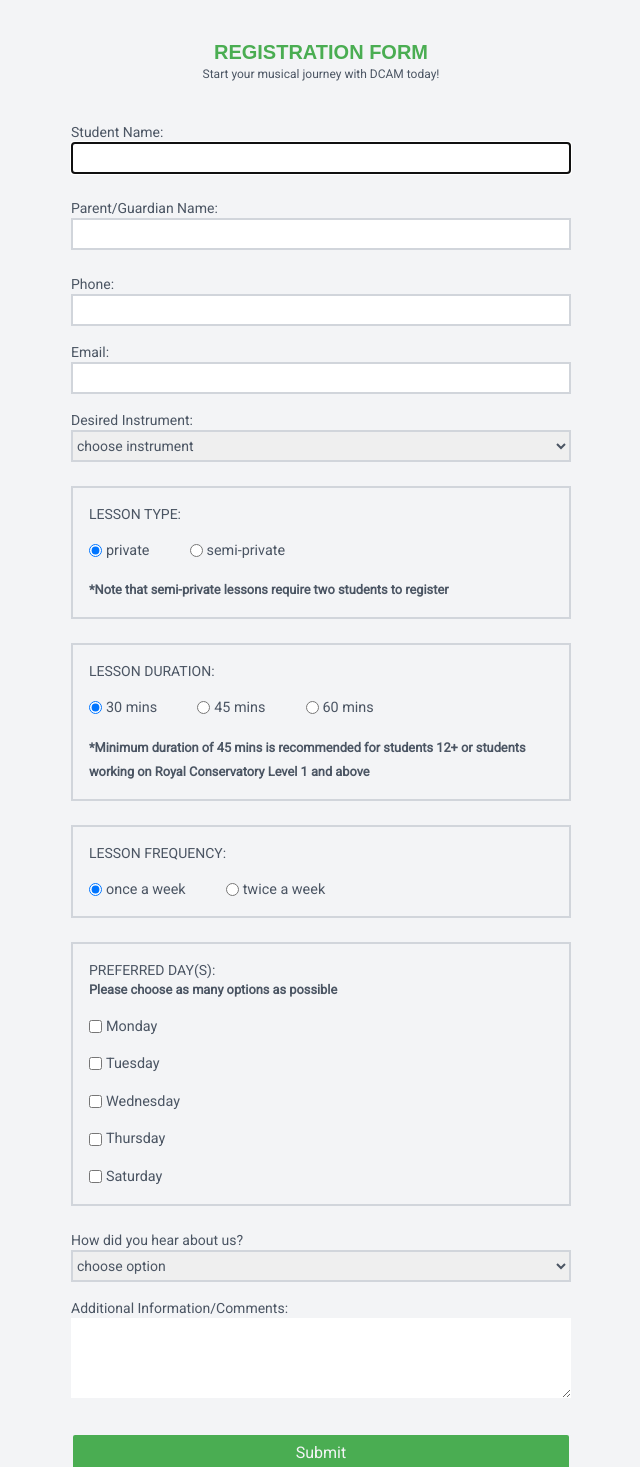
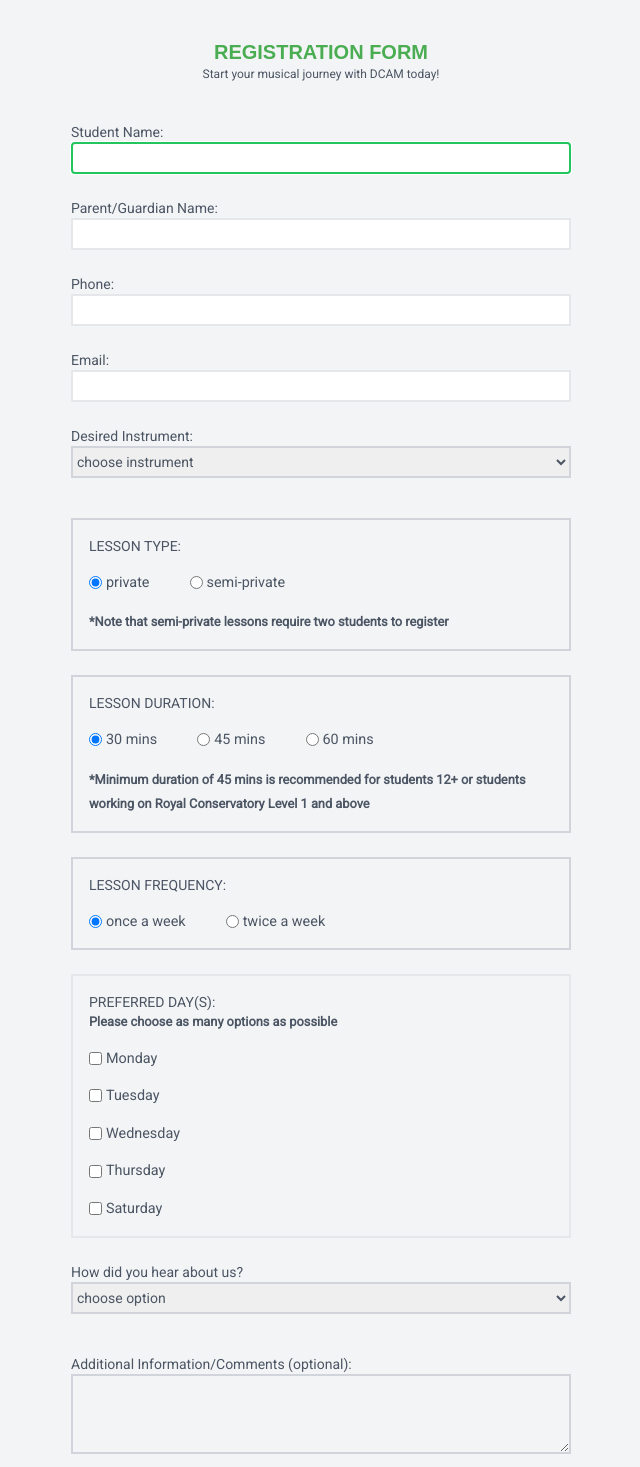
Before and after one commit to tbabyuk/DCAM-2023-NextJS, a Next.js app: page /register in a window 1280 px wide. Shown: the part 320-1787 px from the top of the page, without its empty margins (319-959 px from the left). Built offline with nearby package versions, Linux system fonts and the light colour scheme; a web font is replaced by a local one.

Commit message:
re-did register form validation to match that of teacher application form

```diff
--- a/app/(pages)/register/RegisterForm.jsx
+++ b/app/(pages)/register/RegisterForm.jsx
@@ -1,34 +1,52 @@
 "use client"
 
 
-import { useState } from "react"
+import { useState, useEffect } from "react"
 
 
 export const RegisterForm = () => {
 
+  const [firstPageLoad, setFirstPageLoad] = useState(false)
   const [studentName, setStudentName] = useState("")
+  const [studentNameError, setStudentNameError] = useState(null)
+  const [studentNameValid, setStudentNameValid] = useState(false)
+
   const [parentName, setParentName] = useState("")
+  const [parentNameError, setParentNameError] = useState(null)
+  const [parentNameValid, setParentNameValid] = useState(false)
+
   const [phone, setPhone] = useState("")
+  const [phoneError, setPhoneError] = useState(null)
+  const [phoneValid, setPhoneValid] = useState(false)
+
   const [email, setEmail] = useState("")
+  const [emailError, setEmailError] = useState(null)
+  const [emailValid, setEmailValid] = useState(false)
+
   const [instrument, setInstrument] = useState("choose instrument")
+  const [instrumentError, setInstrumentError] = useState(null)
+  const [instrumentValid, setInstrumentValid] = useState(false)
+
   const [lessonType, setLessonType] = useState("private")
+
   const [lessonDuration, setLessonDuration] = useState("30")
   const [lessonFrequency, setLessonFrequency] = useState("once-a-week")
-  const [lessonDays, setLessonDays] = useState({
+
+  const [preferredDays, setPreferredDays] = useState({
     "monday": false,
     "tuesday": false,
     "wednesday": false,
     "thursday": false,
     "saturday": false
   })
+  const [preferredDaysError, setPreferredDaysError] = useState(null)
+  const [preferredDaysValid, setPreferredDaysValid] = useState(false)
+
   const [source, setSource] = useState("choose option")
+  const [sourceError, setSourceError] = useState(null)
+  const [sourceValid, setSourceValid] = useState(false)
+
   const [comments, setComments] = useState("")
-
-
-  const handleLessonDays = (day) => {
-    setLessonDays({...lessonDays, [day]: !lessonDays[day]})
-  }
-
 
   const [submitting, setSubmitting] = useState(false)
   const [showSuccessResponse, setShowSuccessResponse] = useState(false)
@@ -36,9 +54,124 @@ export const RegisterForm = () => {
 
 
 
+  const handleStudentName = (input) => {
+
+    setStudentName(input)
+    const studentNameRegex = /^[a-zA-Z ]{3,40}$/
+    const studentNamePass = studentNameRegex.test(input)
+    if(!studentNamePass) {
+        setStudentNameError("Student name must be at least 3 characters long")
+        setStudentNameValid(false)
+    } else {
+        setStudentNameError(null)
+        setStudentNameValid(true)
+    }
+  }
+
+  const handleParentName = (input) => {
+
+    setParentName(input)
+    const parentNameRegex = /^[a-zA-Z ]{3,40}$/
+    const parentNamePass = parentNameRegex.test(input)
+    if(!parentNamePass) {
+        setParentNameError("Parent name must be at least 3 characters long")
+        setParentNameValid(false)
+    } else {
+        setParentNameError(null)
+        setParentNameValid(true)
+    }
+  }
+
+  const handlePhone = (input) => {
+    // update state with phone input
+    setPhone(input)
+    // validate phone input
+    const phoneRegex = /^[\d\s()-]{10,20}$/
+    const phonePass = phoneRegex.test(input)
+    if(!phonePass) {
+        setPhoneError("Phone number can only contain numbers, '()' or '-' and be at least 10 characters long")
+        setPhoneValid(false)
+    } else {
+        setPhoneError(null)
+        setPhoneValid(true)
+    }
+  }
+
+  const handleEmail = (input) => {
+    // update state with email input
+    setEmail(input)
+    // validate email input
+    const emailRegex = /^[a-zA-Z0-9._%+-]+@[a-zA-Z0-9.-]+\.[a-zA-Z]{2,}$/
+    const emailPass = emailRegex.test(input)
+    if(!emailPass) {
+        setEmailError("Please enter a valid email")
+        setEmailValid(false)
+    } else {
+        setEmailError(null)
+        setEmailValid(true)
+    }
+  }
+
+  const handleInstrument = (instrument) => {
+    setInstrument(instrument)
+    setInstrumentError(null)
+    setInstrumentValid(true)
+  }
+
+  const handlePreferredDays = (day) => {
+      setPreferredDays((prevDays) => ({
+          ...prevDays,
+          [day]: !prevDays[day]
+      }))
+  }
+
+  const handleSource = (source) => {
+    setSource(source)
+    setSourceError(null)
+    setSourceValid(true)
+  }
+
+  const handleComments = (comments) => {
+    setComments(comments)
+}
+
+
   const handleSubmit = async (e) => {
 
     e.preventDefault()
+
+    if(!studentName) {
+        setStudentNameError("Please enter student name")
+    }
+    if(!parentName) {
+        setParentNameError("Please enter parent name")
+    }
+    if(!phone) {
+        setPhoneError("Please enter your phone number")
+    }
+    if(!email) {
+        setEmailError("Please enter your email address")
+    }
+    if(!instrumentValid) {
+        setInstrumentError("Please indicate what instrument you would like to learn")
+    }
+
+    const preferredDaysValues = Object.values(preferredDays)
+    if(!preferredDaysValues.includes(true)) {
+        setPreferredDaysError("Please indicate day(s) you would prefer for your lessons")
+        setPreferredDaysValid(false)
+    } else {
+        setPreferredDaysError(null)
+        setPreferredDaysValid(true)
+    }
+
+    if(!sourceValid) {
+        setSourceError("Please indicate how you heard about us")
+    }
+
+
+    if(studentNameValid && parentNameValid && phoneValid && emailValid && instrumentValid && preferredDaysValid && sourceValid) {
+
         setSubmitting(true)
         const response = await fetch("/api/register", {
         method: "POST",
@@ -54,12 +187,11 @@ export const RegisterForm = () => {
             lessonType,
             lessonDuration,
             lessonFrequency,
-            lessonDays,
+            preferredDays,
             source,
             comments: comments.trim()
         })
     })
-
 
     if(response.status === 200) {
         console.log("status is:", response.status)
@@ -75,21 +207,42 @@ export const RegisterForm = () => {
         setShowErrorResponse(true)
     }
 
+        // FOR TESTING
 
         // console.log(
         //     "student name:", studentName,
         //     "parent name:", parentName,
         //     "phone:", phone,
         //     "email:", email,
-    //     "instrument", instrument,
-    //     "lesson type", lessonType,
-    //     "lesson duration", lessonDuration,
+        //     "instrument:", instrument,
+        //     "lesson type:", lessonType,
+        //     "lesson duration:", lessonDuration,
         //     "lesson frequency:", lessonFrequency,
-    //     "preferred days:", lessonDays,
+        //     "preferred day(s):", preferredDays,
         //     "source:", source,
         //     "comments:", comments
         // )
     }
+  }
+
+
+  useEffect(() => {
+    setFirstPageLoad(true)
+  }, [])
+
+  useEffect(() => {
+    if(!firstPageLoad) {
+        return
+    }
+    const preferredDaysValues = Object.values(preferredDays)
+    if(!preferredDaysValues.includes(true)) {
+        setPreferredDaysError("Please indicate day(s) you would prefer for your lessons")
+        setPreferredDaysValid(false)
+    } else {
+        setPreferredDaysError(null)
+        setPreferredDaysValid(true)
+    }
+  }, [preferredDays])
 
   return (
         <>
@@ -106,50 +259,50 @@ export const RegisterForm = () => {
                 <h2 className="text-center font-bold text-xl text-regGreen">REGISTRATION FORM</h2>
                 <p className="text-xs text-center mb-10">Start your musical journey with DCAM today!</p>
 
-                <label className="mb-6">
+                <label className="mb-1">
                     <span className="block text-sm">Student Name:</span>
                     <input
                         type="text"
-                        className="w-full h-8 border-2 border-gray-300 ps-2 text-sm"
+                        className={`w-full h-8 border-2 ${studentNameValid && "border-green-500"} ${studentNameError ? "border-red-500 outline-red-500" : "outline-green-500"} ps-2 text-sm`}
+                        onChange={(e) => handleStudentName(e.target.value)}
+                        value={studentName}
                         autoFocus
-                        required
-                        onChange={(e) => setStudentName(e.target.value)}
-                        value={studentName}
                     />
+                    <span className={`text-[0.8rem] text-right text-red-500 h-[20px] block`}>{studentNameError && studentNameError}</span>
                 </label>
-                <label className="mb-6">
+                <label className="mb-1">
                     <span className="block text-sm">Parent/Guardian Name:</span>
                     <input
                         type="text"
-                        className="w-full h-8 border-2 border-gray-300 ps-2 text-sm"
-                        required
-                        onChange={(e) => setParentName(e.target.value)}
+                        className={`w-full h-8 border-2 ${parentNameValid && "border-green-500"} ${parentNameError ? "border-red-500 outline-red-500" : "outline-green-500"} ps-2 text-sm`}
+                        onChange={(e) => handleParentName(e.target.value)}
                         value={parentName}
                     />
+                    <span className={`text-[0.8rem] text-right text-red-500 h-[20px] block`}>{parentNameError && parentNameError}</span>
                 </label>
-                <label className="mb-4">
+                <label className="mb-1">
                     <span className="block text-sm">Phone:</span>
                     <input
                         type="tel"
-                        className="w-full h-8 border-2 border-gray-300 ps-2 text-sm"
-                        required
-                        onChange={(e) => setPhone(e.target.value)}
+                        className={`w-full h-8 border-2 ${phoneValid && "border-green-500"} ${phoneError ? "border-red-500 outline-red-500" : "outline-green-500"} ps-2 text-sm`}
+                        onChange={(e) => handlePhone(e.target.value)}
                         value={phone}
                     />
+                    <span className={`text-[0.8rem] text-right text-red-500 h-[20px] block`}>{phoneError && phoneError}</span>
                 </label>
-                <label className="mb-4">
+                <label className="mb-1">
                     <span className="block text-sm">Email:</span>
                     <input
                         type="email"
-                        className="w-full h-8 border-2 border-gray-300 ps-2 text-sm"
-                        required
-                        onChange={(e) => setEmail(e.target.value)}
+                        className={`w-full h-8 border-2 ${emailValid && "border-green-500"} ${emailError ? "border-red-500 outline-red-500" : "outline-green-500"} ps-2 text-sm`}
+                        onChange={(e) => handleEmail(e.target.value)}
                         value={email}
                     />
+                    <span className={`text-[0.8rem] text-right text-red-500 h-[20px] block`}>{emailError && emailError}</span>
                 </label>
-                <label className="mb-6">
+                <label className="mb-1">
                     <span className="block text-sm">Desired Instrument:</span>
-                    <select className="w-full h-8 border-2 border-gray-300 text-sm" value={instrument} onChange={(e) => {setInstrument(e.target.value)}} required>
+                    <select className={`w-full h-8 border-2 ${instrumentValid && "border-green-500 outline-green-500"} ${instrumentError ? "border-red-500" : "border-gray-300"} text-sm`} value={instrument} onChange={(e) => {handleInstrument(e.target.value)}} required>
                         <option value="choose instrument" disabled>choose instrument</option>
                         <option value="piano">piano</option>
                         <option value="guitar">guitar</option>
@@ -161,6 +314,7 @@ export const RegisterForm = () => {
                         <option value="theory">music for toddlers</option>
                         {/* <option value="theory">intro to music</option> */}
                     </select>
+                    <span className={`mb-4 text-[0.8rem] text-right text-red-500 h-[20px] block`}>{instrumentError && instrumentError}</span>
                 </label>
                 {/* LESSON TYPE: PRIVATE OR SEMI-PRIVATE */}
                 <div className="mb-6 border-2 border-gray-300 p-4">
@@ -203,28 +357,30 @@ export const RegisterForm = () => {
                         </label>
                     </div>
                 </div>
-                <div className="mb-6 border-2 border-gray-300 p-4">
+                {/* <div className="mb-6 border-2 border-gray-300 p-4"> */}
+                <div className={`mb-6 border-2 ${preferredDaysValid && "border-green-500"} ${preferredDaysError ? "border-red-500" : "border-gray-200"} p-4`}>
                     <span className="block text-sm">PREFERRED DAY(S):</span>
                     <span className="text-[0.8rem] font-semibold block mb-4">Please choose as many options as possible</span>
                     <label className="flex items-center text-[0.9rem] mb-4">
-                        <input type="checkbox" id="monday" value="monday" checked={lessonDays.monday} onChange={(e) => handleLessonDays(e.target.value)} className="me-1" />Monday
+                        <input type="checkbox" id="monday" value="monday" checked={preferredDays.monday} onChange={(e) => handlePreferredDays(e.target.value)} className="me-1" />Monday
                     </label>
                     <label className="flex items-center text-[0.9rem] mb-4">
-                        <input type="checkbox" id="tuesday" value="tuesday" checked={lessonDays.tuesday} onChange={(e) => handleLessonDays(e.target.value)}className="me-1" />Tuesday
+                        <input type="checkbox" id="tuesday" value="tuesday" checked={preferredDays.tuesday} onChange={(e) => handlePreferredDays(e.target.value)} className="me-1" />Tuesday
                     </label>
                     <label className="flex items-center text-[0.9rem] mb-4">
-                        <input type="checkbox" id="wednesday" value="wednesday" checked={lessonDays.wednesday} onChange={(e) => handleLessonDays(e.target.value)} className="me-1" />Wednesday
+                        <input type="checkbox" id="wednesday" value="wednesday" checked={preferredDays.wednesday} onChange={(e) => handlePreferredDays(e.target.value)} className="me-1" />Wednesday
                     </label>
                     <label className="flex items-center text-[0.9rem] mb-4">
-                        <input type="checkbox" id="thursday" value="thursday" checked={lessonDays.thursday} onChange={(e) => handleLessonDays(e.target.value)} className="me-1" />Thursday
+                        <input type="checkbox" id="thursday" value="thursday" checked={preferredDays.thursday} onChange={(e) => handlePreferredDays(e.target.value)} className="me-1" />Thursday
                     </label>
                     <label className="flex items-center text-[0.9rem]">
-                        <input type="checkbox" id="saturday" value="saturday" checked={lessonDays.saturday} onChange={(e) => handleLessonDays(e.target.value)} className="me-1" />Saturday
+                        <input type="checkbox" id="saturday" value="saturday" checked={preferredDays.saturday} onChange={(e) => handlePreferredDays(e.target.value)} className="me-1" />Saturday
                     </label>
                 </div>
-                <label className="mb-4">
+                <label className="mb-1">
                     <span className="block text-sm">How did you hear about us?</span>
-                    <select className="w-full h-8 border-2 border-gray-300 text-sm" value={source} onChange={e => setSource(e.target.value)} required>
+                    {/* <select className="w-full h-8 border-2 border-gray-300 text-sm" value={source} onChange={e => setSource(e.target.value)} required> */}
+                    <select className={`w-full h-8 border-2 ${sourceValid && "border-green-500 outline-green-500"} ${sourceError ? "border-red-500" : "border-gray-300"} text-sm`} value={source} onChange={e => handleSource(e.target.value)} required>
                         <option value="choose option" disabled>choose option</option>
                         <option value="google">google search</option>
                         <option value="humbertown">humbertown sign</option>
@@ -234,10 +390,12 @@ export const RegisterForm = () => {
                         <option value="blog">blog article</option>
                         <option value="other">other</option>
                     </select>
+                    <span className={`mb-4 text-[0.8rem] text-right text-red-500 h-[20px] block`}>{sourceError && sourceError}</span>
                 </label>
                 <label className="mb-4">
-                    <span className="block text-sm">Additional Information/Comments:</span>
-                    <textarea className="w-full h-20 p-2" value={comments} onChange={e => setComments(e.target.value)} />
+                    <span className="block text-sm">Additional Information/Comments (optional):</span>
+                    {/* <textarea className="w-full h-20 p-2" value={comments} onChange={e => setComments(e.target.value)} /> */}
+                    <textarea className={`w-full h-20 border-2 p-2 bg-gray-100 ${comments ? "border-green-500 outline-green-500" : "border-gray-300"}`} value={comments} onChange={e => handleComments(e.target.value)} />
                 </label>
                 <button className="dcam-button w-full mt-3 h-10" disabled={submitting}>{submitting ? "Submitting...Please wait..." : "Submit"}</button>
             </form>
--- a/app/api/register/route.js
+++ b/app/api/register/route.js
@@ -4,7 +4,7 @@ import nodemailer from "nodemailer"
 
 export async function POST(request) {
 
-    const {student, parent, phone, email, instrument, lessonType, lessonDuration, lessonFrequency, lessonDays, source, comments} = await request.json()
+    const {student, parent, phone, email, instrument, lessonType, lessonDuration, lessonFrequency, preferredDays, source, comments} = await request.json()
 
 
         const transporter = nodemailer.createTransport({
@@ -47,11 +47,11 @@ export async function POST(request) {
                         <small>${lessonFrequency}</small>
                         <hr>
                         <strong>Lesson Days</strong><br />
-                        <small>Mondays: ${lessonDays.monday}</small><br />
-                        <small>Tuesdays: ${lessonDays.tuesday}</small><br />
-                        <small>Wednesdays: ${lessonDays.wednesday}</small><br />
-                        <small>Thursdays: ${lessonDays.thursday}</small><br />
-                        <small>Saturdays: ${lessonDays.saturday}</small>
+                        <small>Mondays: ${preferredDays.monday}</small><br />
+                        <small>Tuesdays: ${preferredDays.tuesday}</small><br />
+                        <small>Wednesdays: ${preferredDays.wednesday}</small><br />
+                        <small>Thursdays: ${preferredDays.thursday}</small><br />
+                        <small>Saturdays: ${preferredDays.saturday}</small>
                         <hr>
                         <strong>Source</strong><br />
                         <small>${source}</small>
--- a/app/careers/TeacherApplicationForm.jsx
+++ b/app/careers/TeacherApplicationForm.jsx
@@ -72,7 +72,7 @@ const handlePhone = (input) => {
     const phoneRegex = /^[\d\s()-]{10,20}$/
     const phonePass = phoneRegex.test(input)
     if(!phonePass) {
-        setPhoneError("Phone number must be at least 10 characters long")
+        setPhoneError("Phone number can only contain numbers, '()' or '-' and be at least 10 characters long")
         setPhoneValid(false)
     } else {
         setPhoneError(null)
```
Lines whose indentation alone changed are shown as unchanged.
